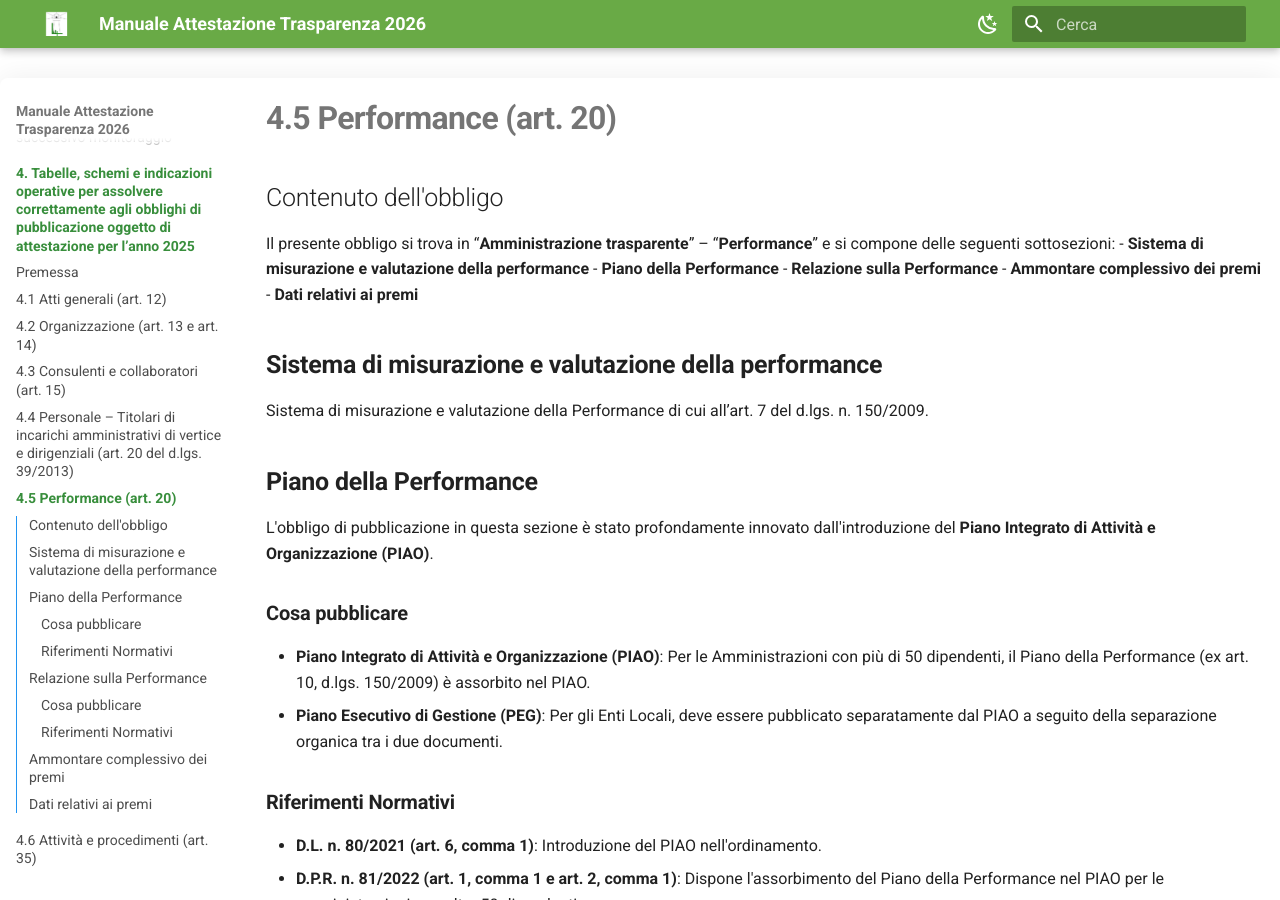
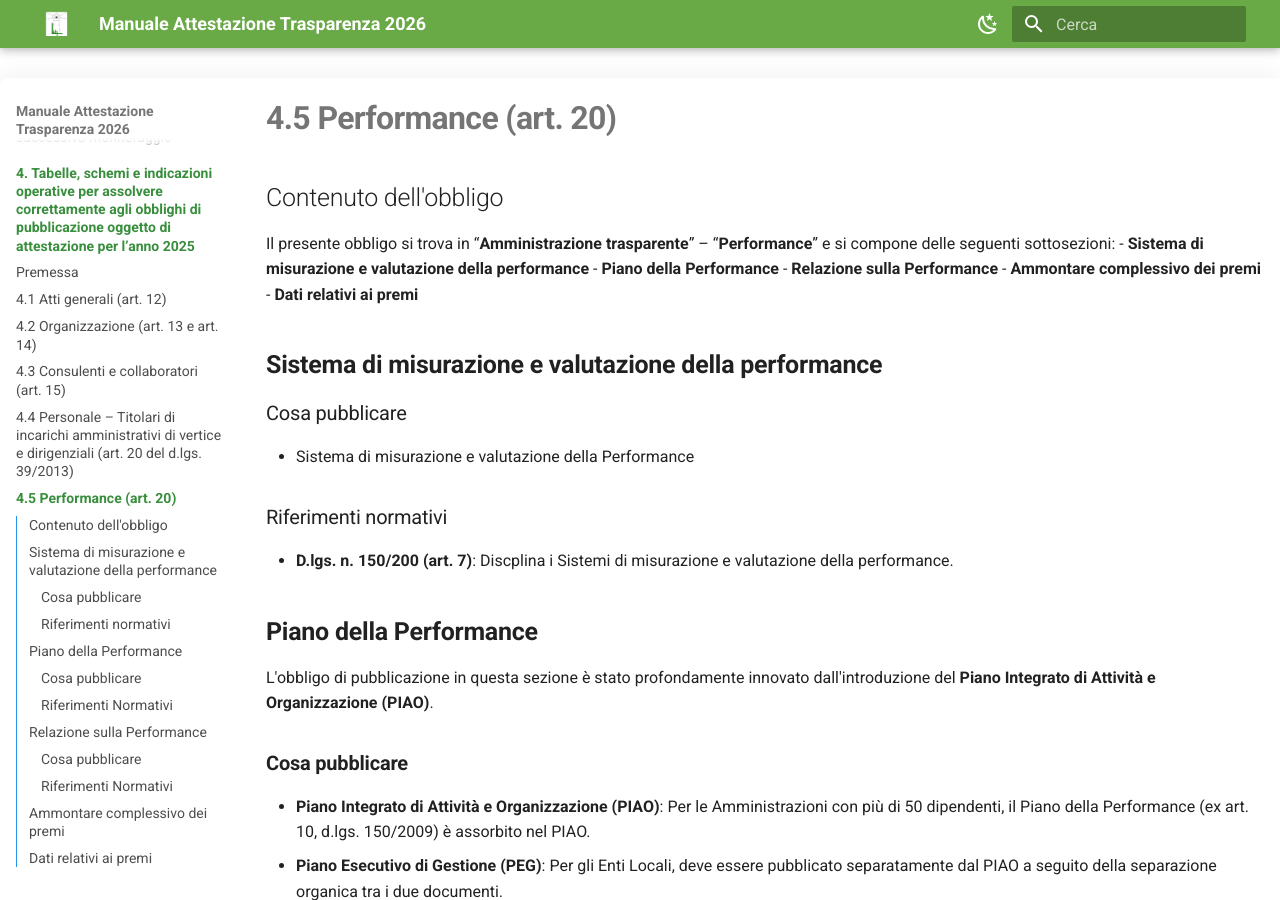
Before and after one commit to Lab4srl/manuale-trasparenza-2026, an MkDocs documentation site: the page built from docs/capitolo-4/4-5-performance.md, in a window 1280 px wide and 900 px high. Built offline with MkDocs 1.6.1 and Material for MkDocs 9.7.7, drawn with Linux system fonts in a browser that asks for light colours.

Commit message:
Aggiornamento manuale

```diff
--- a/docs/capitolo-4/4-5-performance.md
+++ b/docs/capitolo-4/4-5-performance.md
@@ -9,7 +9,11 @@ Il presente obbligo si trova in “**Amministrazione trasparente**” – “**P
 
 ## **Sistema di misurazione e valutazione della performance**
 
-Sistema di misurazione e valutazione della Performance di cui all’art. 7 del d.lgs. n. 150/2009.
+### Cosa pubblicare
+- Sistema di misurazione e valutazione della Performance
+
+### Riferimenti normativi
+- **D.lgs. n. 150/200 (art. 7)**: Discplina i Sistemi di misurazione e valutazione della performance.
 
 ## **Piano della Performance**
 
```
